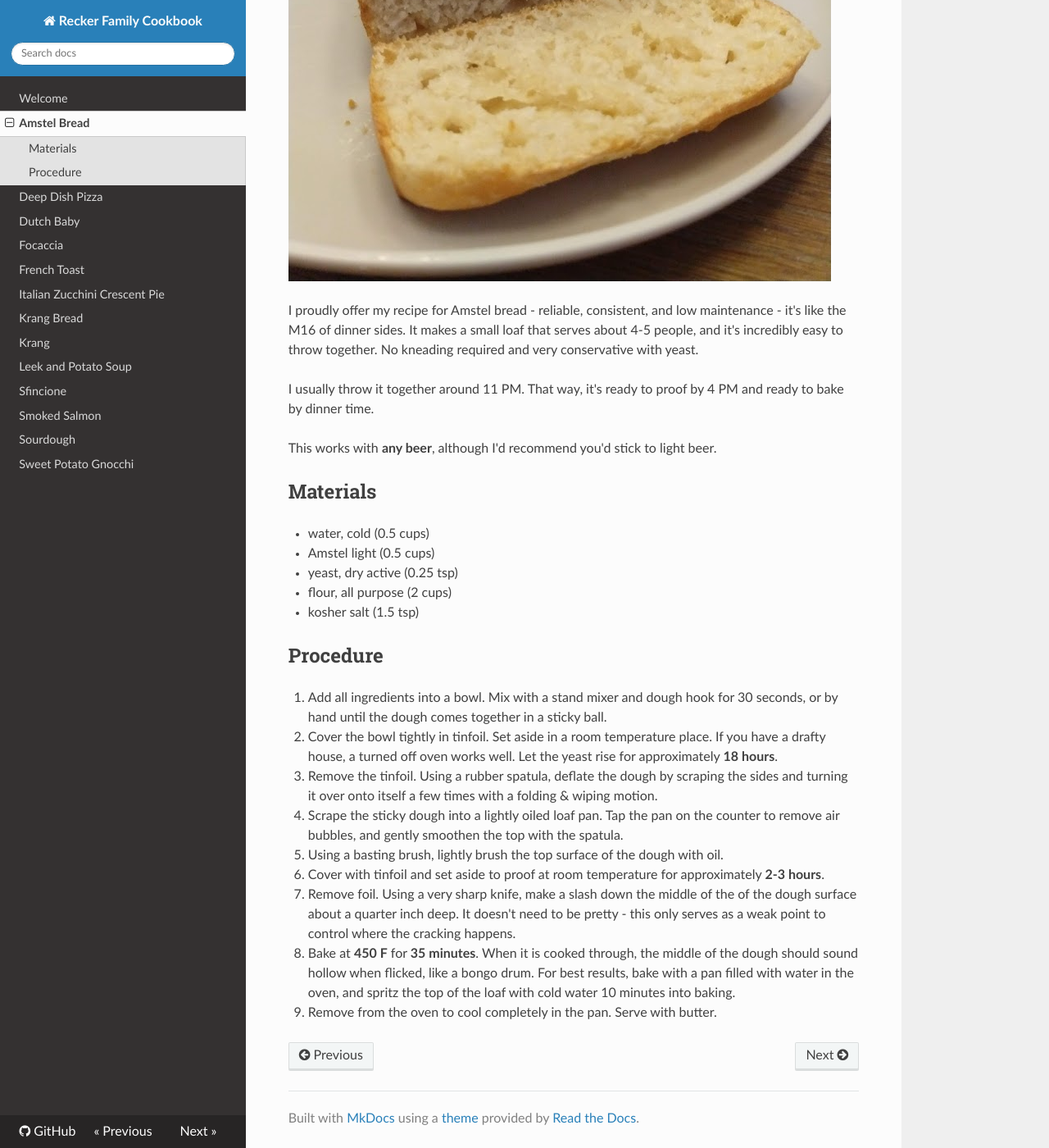
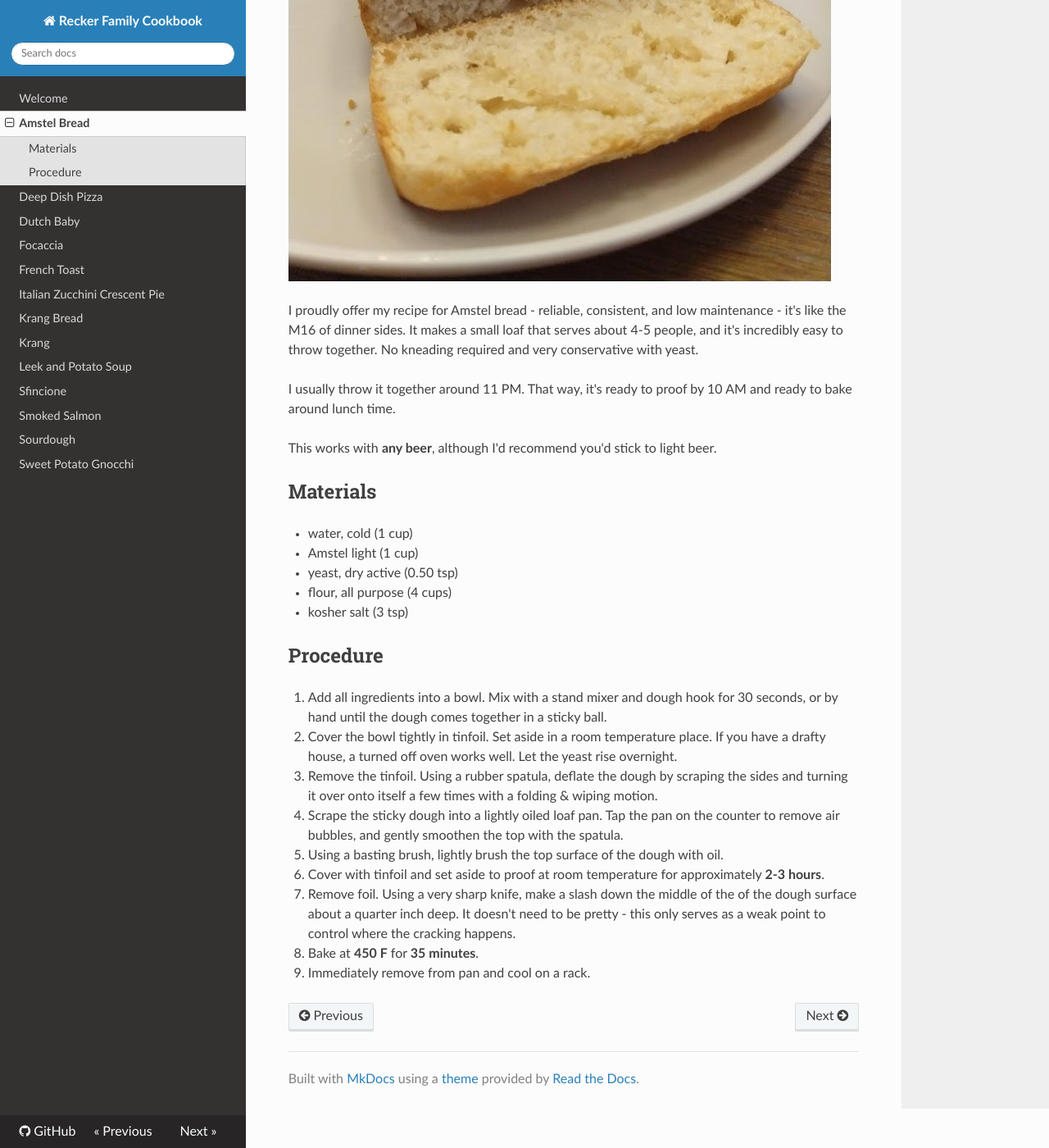
Before and after one commit to arecker/cookbook, an MkDocs documentation site: the page built from recipes/amstel-bread.md, in a window 1280 px wide and 1400 px high, scrolled down 747 px. Shown: the whole window at 82% size. Built offline with MkDocs 1.6.1, drawn with Linux system fonts in a browser that asks for light colours; nearby versions of some CDN libraries.

Commit message:
Amstel bread: fix up everything

```diff
--- a/recipes/amstel-bread.md
+++ b/recipes/amstel-bread.md
@@ -10,18 +10,18 @@ loaf that serves about 4-5 people, and it's incredibly easy to throw
 together.  No kneading required and very conservative with yeast.
 
 I usually throw it together around 11 PM.  That way, it's ready to
-proof by 4 PM and ready to bake by dinner time.
+proof by 10 AM and ready to bake around lunch time.
 
 This works with **any beer**, although I'd recommend you'd stick to
 light beer.
 
 ## Materials
 
-- water, cold (0.5 cups)
-- Amstel light (0.5 cups)
-- yeast, dry active (0.25 tsp)
-- flour, all purpose (2 cups)
-- kosher salt (1.5 tsp)
+- water, cold (1 cup)
+- Amstel light (1 cup)
+- yeast, dry active (0.50 tsp)
+- flour, all purpose (4 cups)
+- kosher salt (3 tsp)
 
 ## Procedure
 
@@ -31,7 +31,7 @@ light beer.
 
 2. Cover the bowl tightly in tinfoil.  Set aside in a room temperature
    place.  If you have a drafty house, a turned off oven works well.
-   Let the yeast rise for approximately **18 hours**.
+   Let the yeast rise overnight.
 
 3. Remove the tinfoil.  Using a rubber spatula, deflate the dough by
    scraping the sides and turning it over onto itself a few times with
@@ -52,11 +52,6 @@ light beer.
    doesn't need to be pretty - this only serves as a weak point to
    control where the cracking happens.
 
-8. Bake at **450 F** for **35 minutes**.  When it is cooked through,
-   the middle of the dough should sound hollow when flicked, like a
-   bongo drum.  For best results, bake with a pan filled with water in
-   the oven, and spritz the top of the loaf with cold water 10 minutes
-   into baking.
+8. Bake at **450 F** for **35 minutes**.
 
-9. Remove from the oven to cool completely in the pan.  Serve with
-   butter.
+9. Immediately remove from pan and cool on a rack.
```
